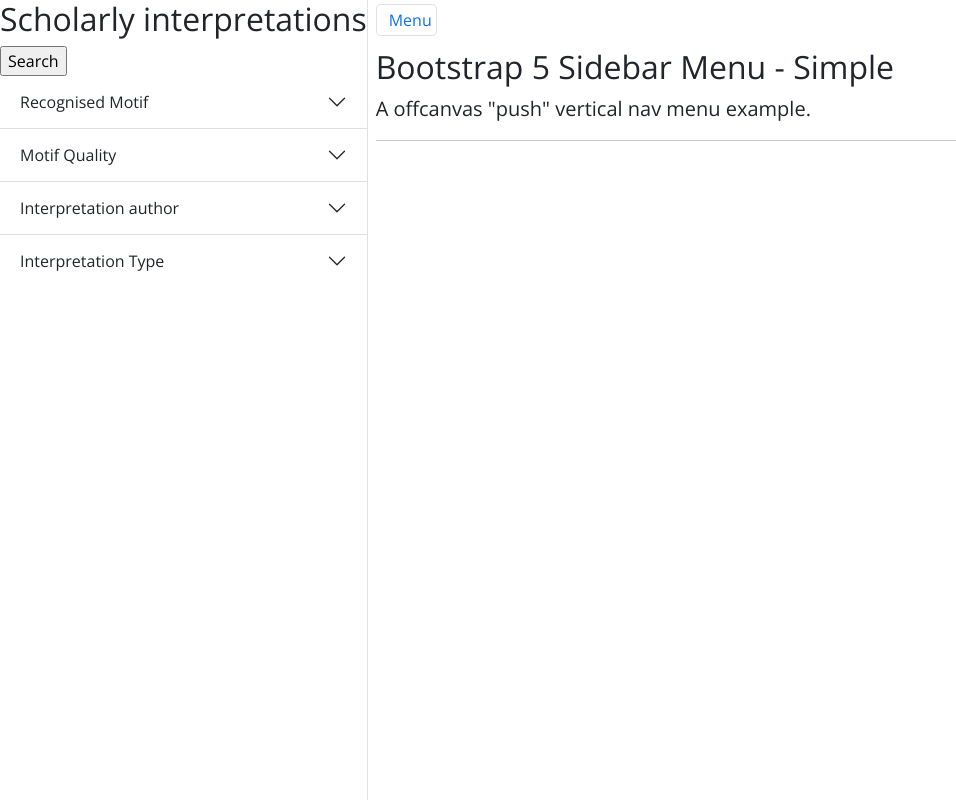
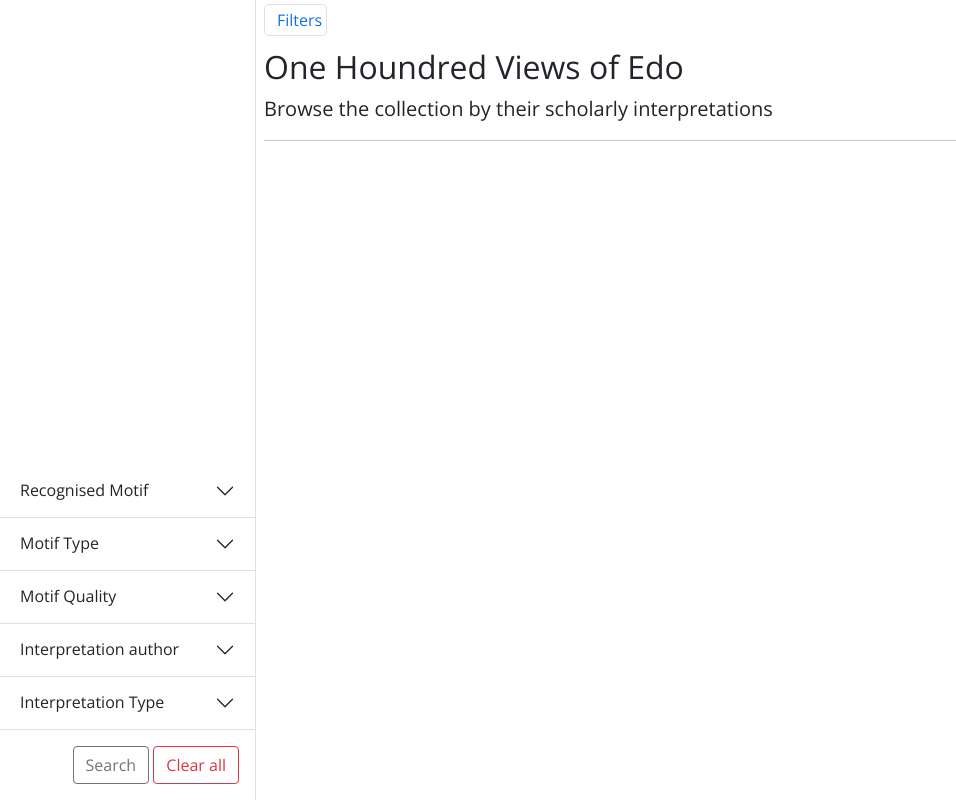
Before and after one commit to ValentinaPasqual/lodedo, a Flask app: page / in a window 1280 px wide. Shown: the whole page, without its empty margins (0-956 px from the left). Run offline with Flask 3, Linux system fonts and the light colour scheme; data that the repository does not hold is empty.

Commit message:
new_hardcoded_facets

```diff
--- a/app.py
+++ b/app.py
@@ -29,33 +29,66 @@
 @app.route('/artworks/<artworkID>')
 def card(artworkID):
 
-    artwork_factual_query = """prefix icon:<http://www.example.org/> SELECT ?p ?o WHERE {icon:""" + artworkID + """?p ?o}"""
-    artwork_factual_result = sparql_api.execute_get_select_query(repository, query=artwork_factual_query)
+    prefixes = """prefix dul: <https://dolcefaketobechanged.org/>
+    prefix icon: <https://w3id.org/icon/ontology/>
+    prefix lodedo: <https://w3id.org/lodedo/data/>"""
 
-    artwork_graphs_query = """prefix icon:<http://www.example.org/> SELECT ?g WHERE { graph ?g {icon:""" + artworkID + """?p ?o}}"""
-    artwork_graphs_result = sparql_api.execute_get_select_query(repository, query=artwork_graphs_query)
+    # TO DO
+    artwork_factual_result = {}
+    #artwork_factual_query = """TBD"""
+    #artwork_factual_result = sparql_api.execute_get_select_query(repository, query=artwork_factual_query)
 
-    artwork_graph_result = {}
-    for g in artwork_graphs_result['results']['bindings']:
-        graph_data = {}
-        artwork_graph_query = """SELECT * WHERE { graph <""" + g["g"]["value"] + """> {?s ?p ?o} ?s rdfs:label ?sLabel. ?p rdfs:label ?pLabel. ?o rdfs:label ?oLabel. }"""
-        graph_assertion_triples = sparql_api.execute_get_select_query(repository, query=artwork_graph_query)
-        graph_data.update({'assertion':graph_assertion_triples})
+    scholar_ints_query = prefixes + """SELECT DISTINCT ?interpretation ?author WHERE {?interpretation icon:aboutWorkOfArt lodedo:""" + artworkID + """; dul:includesAgent ?author}"""
+    scholar_ints_result = sparql_api.execute_get_select_query(repository, query=scholar_ints_query)
 
-        graph_context_query = """SELECT * WHERE { <""" + g["g"]["value"] + """> ?p ?o. ?p rdfs:label ?pLabel. ?o rdfs:label ?oLabel. }"""
-        graph_context_triples = sparql_api.execute_get_select_query(repository, query=graph_context_query)
-        graph_data.update({'context':graph_context_triples})
+    authors_list = []
+    for el in scholar_ints_result['results']['bindings']:
+        authors_list.append(el['author']['value'])
 
-        artwork_graph_result.update({g["g"]["value"]:graph_data})
+    authors_list = list(set(authors_list))
 
-    artwork_conj_query = """prefix icon:<http://www.example.org/> SELECT ?p ?o WHERE { conj ?g {icon:""" + artworkID + """?p ?o}}"""
-    artwork_conj_result = sparql_api.execute_get_select_query(repository, query=artwork_conj_query)
+    scholar_int_result = {}
+    for author in authors_list:
 
-    return render_template('artworks.html', artwork_factual_result=artwork_factual_result, artwork_graph_result=artwork_graph_result, artwork_conj_result=artwork_conj_result)
+        # PREICONOGRAPHICAL SIMPLE ELEMENTS
+        temp = {}
+        for g in scholar_ints_result['results']['bindings']:
+            scholar_int_query = prefixes + """SELECT DISTINCT * WHERE { <""" + g['interpretation']['value'] + """> icon:recognizedArtisticMotif ?motif. ?motif icon:hasFactualMeaning ?meaning. OPTIONAL {?motif dul:hasQuality ?quality}}"""
+            scholar_int_triples = sparql_api.execute_get_select_query(repository, query=scholar_int_query)
+            temp.update({g['interpretation']['value']:scholar_int_triples['results']['bindings']})
+        scholar_int_result.update({author:temp})
+
+        # DO THE SAME FOR COMPOSITIONS
+
+    # scholar_int_result = {}
+    # for g in scholar_ints_result['results']['bindings']:
+    #     scholar_int_query = """SELECT * WHERE { <""" + g['interpretation']['value'] + """> ?p ?o. ?p rdfs:label ?pLabel. OPTIONAL {?o rdfs:label ?oLabel.}}"""
+    #     scholar_int_triples = sparql_api.execute_get_select_query(repository, query=scholar_int_query)
+    #     scholar_int_result.update({g['interpretation']['value']:scholar_int_triples})
+    #
+    #     scholar_class_query = """SELECT * WHERE { <""" + g['interpretation']['value'] + """> a ?o. ?o rdfs:label ?oLabel.}"""
+    #     scholar_class_triples = sparql_api.execute_get_select_query(repository, query=scholar_class_query)
+    #     scholar_int_result[g['interpretation']['value']].update({'classes':scholar_class_triples})
+    #
+    # for int,claims in scholar_int_result.items():
+    #      for claim in claims['results']['bindings']:
+    #         if 'Recognized Artistic Motif'in claim['pLabel']['value'] or 'Recognized Composition' in claim['pLabel']['value']:
+    #             adds_query = """SELECT * WHERE { <""" + claim['o']['value'] + """> ?p ?o. OPTIONAL {?o rdfs:label ?oLabel.}}"""
+    #             adds_triples = sparql_api.execute_get_select_query(repository, query=adds_query)
+    #             claim['o'].update({'others':adds_triples})
+
+
+    # TO DO
+    artwork_conj_result = {}
+    #artwork_conj_query = """prefix icon:<http://www.example.org/> SELECT ?p ?o WHERE { conj ?g {icon:""" + artworkID + """?p ?o}}"""
+    #artwork_conj_result = sparql_api.execute_get_select_query(repository, query=artwork_conj_query)
+
+    return render_template('artworks.html', artwork_factual_result=artwork_factual_result, scholar_int_result=scholar_int_result, artwork_conj_result=artwork_conj_result)
 
 @app.route("/", methods=["GET", "POST"])
 def index():
 
+    # SELECT ALL ARTWORKS QUERY
     sparql_query = """
         prefix icon: <https://w3id.org/icon/ontology/>
         prefix rdfs: <http://www.w3.org/2000/01/rdf-schema#>
@@ -80,95 +113,139 @@
     # Define the facets and their values
     facets = {
         "icon:hasFactualMeaning" : set(),
+        "obj_class_icon:hasFactualMeaning":set(),
         "dul:hasQuality" : set(),
         "dul:includesAgent" : set(),
+        "subj_class_icon:aboutWorkOfArt": set(),
     }
 
     # Collect facet values from the RDF data
     for facet, values in facets.items():
-        query = """
-            prefix icon: <https://w3id.org/icon/ontology/>
-            prefix rdfs: <http://www.w3.org/2000/01/rdf-schema#>
-            prefix dul: <https://dolcefaketobechanged.org/>
 
-            SELECT DISTINCT ?obj
-            WHERE {
-                ?subj """ + facet + """ ?obj .
-            }"""
+        if 'obj_class_' in facet:
+            query = """
+                prefix icon: <https://w3id.org/icon/ontology/>
+                prefix rdfs: <http://www.w3.org/2000/01/rdf-schema#>
+                prefix dul: <https://dolcefaketobechanged.org/>
 
-        results = sparql_api.execute_get_select_query(repository, query=query)
+                SELECT DISTINCT ?class
+                WHERE {
+                    ?subj """ + facet.replace('obj_class_', '') + """ ?obj .
+                    ?obj a ?class
+                }"""
 
-        for row in results['results']['bindings']:
-            res = row['obj']['value'].replace('file:/uploaded/generated/', '')
-            values.add(res)
+            results = sparql_api.execute_get_select_query(repository, query=query)
+
+            for row in results['results']['bindings']:
+                res = row['class']['value'].replace('file:/uploaded/generated/', '')
+                values.add(res)
+
+        if 'subj_class_' in facet:
+            query = """
+                prefix icon: <https://w3id.org/icon/ontology/>
+                prefix rdfs: <http://www.w3.org/2000/01/rdf-schema#>
+                prefix dul: <https://dolcefaketobechanged.org/>
+
+                SELECT DISTINCT ?class
+                WHERE {
+                    ?subj """ + facet.replace('subj_class_', '') + """ ?obj .
+                    ?subj a ?class
+                }"""
+
+            results = sparql_api.execute_get_select_query(repository, query=query)
+
+            for row in results['results']['bindings']:
+                res = row['class']['value'].replace('file:/uploaded/generated/', '')
+                values.add(res)
+
+        if 'class' not in facet:
+            query = """
+                prefix icon: <https://w3id.org/icon/ontology/>
+                prefix rdfs: <http://www.w3.org/2000/01/rdf-schema#>
+                prefix dul: <https://dolcefaketobechanged.org/>
+
+                SELECT DISTINCT ?obj
+                WHERE {
+                    ?subj """ + facet + """ ?obj .
+                }"""
+
+            results = sparql_api.execute_get_select_query(repository, query=query)
+
+            for row in results['results']['bindings']:
+                res = row['obj']['value'].replace('file:/uploaded/generated/', '')
+                values.add(res)
 
     for facet, values in facets.items():
         sorted_values = sorted(values)
         facets[facet] = sorted_values
 
-    int_set = set()
-    int_set.add('PreiconographicalRecognition')
-    int_set.add('IconographicalRecognition')
-    facets.update({'Interpretation Type': int_set})
+    # Add a filter specifically for iconographical types
+    # int_set = set()
+    # int_set.add('PreiconographicalRecognition')
+    # int_set.add('IconographicalRecognition')
+    # facets.update({'Interpretation Type': int_set})
+
 
     # Handle form submission
     if request.method == "POST":
-        selected_facets = {
-            facet: request.form.getlist(facet) for facet in facets.keys()
-        }
+        if "clearAllBtn" in request.form:
+            # Clear all selected facets
+            selected_facets = {}
+        else:
+            selected_facets = {
+                facet: request.form.getlist(facet) for facet in facets.keys()
+            }
 
-        # Build and execute the SPARQL query
+            # Build and execute the SPARQL query
+            sparql_query = """
+                prefix icon: <https://w3id.org/icon/ontology/>
+                prefix rdfs: <http://www.w3.org/2000/01/rdf-schema#>
+                prefix dul: <https://dolcefaketobechanged.org/>
+                SELECT ?item ?image
+                WHERE {
+                    ?item icon:image ?image.
+                    ?interpretation icon:aboutWorkOfArt ?item.
+            """
 
-        sparql_query = """
-            prefix icon: <https://w3id.org/icon/ontology/>
-            prefix rdfs: <http://www.w3.org/2000/01/rdf-schema#>
-            prefix dul: <https://dolcefaketobechanged.org/>
-            SELECT ?item ?image
-            WHERE {
-                ?item icon:image ?image.
-                ?interpretation icon:aboutWorkOfArt ?item.
-        """
+            filter_clauses = []
 
-        filter_clauses = []
+            for facet, values in selected_facets.items():
+                if values:
+                    filter_clause = ''
+                    if facet == "icon:hasFactualMeaning":
+                        filter_clause += "?interpretation icon:recognizedArtisticMotif ?motif. ?motif icon:hasFactualMeaning ?hasFactualMeaning ."
+                    if facet == "dul:hasQuality":
+                        filter_clause += "?interpretation icon:recognizedArtisticMotif ?motif. ?motif icon:hasFactualMeaning ?hasFactualMeaning . ?motif dul:hasQuality ?hasQuality."
+                    if facet == "dul:includesAgent":
+                        filter_clause += "?interpretation dul:includesAgent ?includesAgent."
+                    if facet == "subj_class_icon:aboutWorkOfArt":
+                        filter_clause += "?interpretation icon:recognizedArtisticMotif ?motif. ?interpretation a ?subj_class_aboutWorkOfArt."
+                    if facet == "obj_class_icon:hasFactualMeaning":
+                        filter_clause += "?interpretation icon:recognizedArtisticMotif ?motif.  ?motif icon:hasFactualMeaning ?hasFactualMeaning. ?hasFactualMeaning a ?obj_class_hasFactualMeaning."
 
-        for facet, values in selected_facets.items():
-            print(facet)
-            if values:
-                filter_clause = ''
-                if facet == "icon:hasFactualMeaning":
-                    filter_clause += "?interpretation icon:recognizedArtisticMotif ?motif. ?motif icon:hasFactualMeaning ?hasFactualMeaning ."
-                if facet == "dul:hasQuality":
-                    filter_clause += "?interpretation icon:recognizedArtisticMotif ?motif. ?motif icon:hasFactualMeaning ?hasFactualMeaning . ?motif dul:hasQuality ?hasQuality."
-                if facet == "dul:includesAgent":
-                    filter_clause += "?interpretation dul:includesAgent ?includesAgent."
-                if facet == "Interpretation Type":
-                    filter_clause += "?interpretation a ?InterpretationType."
+                    # adds selected filters
+                    filters_list = ', '.join(['<' + value + '>' for value in values])
+                    filter_clause += f"FILTER (?{facet.replace('icon:', '').replace('dul:', '').replace(' ', '')} IN ({filters_list}))."
+                    filter_clauses.append(filter_clause)
 
-                # adds selected filters
-                if facet != "Interpretation Type":
-                    filters_list = ', '.join(['<' + value + '>' for value in values])
-                else:
-                    filters_list = ', '.join(['icon:' + value for value in values])
-                filter_clause += f"FILTER (?{facet.replace('icon:', '').replace('dul:', '').replace(' ', '')} IN ({filters_list}))."
-                filter_clauses.append(filter_clause)
+            if filter_clauses:
+                sparql_query += ' '.join(filter_clauses)
 
-        if filter_clauses:
-            sparql_query += ' '.join(filter_clauses)
+            sparql_query += "}"
 
-        sparql_query += "}"
+            print(sparql_query)
 
-        results = sparql_api.execute_get_select_query(repository, query=sparql_query)
+            results = sparql_api.execute_get_select_query(repository, query=sparql_query)
 
-        result_cards = []
+            result_cards = []
 
-        unique_items = set()
-        for row in results['results']['bindings']:
-            item = row['item']['value']
-            image = row['image']['value']
-            if item not in unique_items:
-                unique_items.add(item)
-                result_cards.append({"item": item, "image": image})
-
+            unique_items = set()
+            for row in results['results']['bindings']:
+                item = row['item']['value']
+                image = row['image']['value']
+                if item not in unique_items:
+                    unique_items.add(item)
+                    result_cards.append({"item": item, "image": image})
 
         return render_template("index.html", facets=facets, selected_facets=selected_facets, result_cards=result_cards)
 
--- a/assets/style.css
+++ b/assets/style.css
@@ -9,3 +9,7 @@
     max-height: 30vh; /* Set the maximum height to 5vh (5% of viewport height) */
     overflow-y: auto; /* Enable vertical scrolling when content overflows */
 }
+
+#sidebar {min-width: 20vw}
+
+#sidebar-title {font-size: 30px}
--- a/templates/index.html
+++ b/templates/index.html
@@ -15,18 +15,19 @@
 <div class="container-fluid">
     <div class="row flex-nowrap">
         <div class="col-auto px-0">
-            <div id="sidebar" class="collapse collapse-horizontal show border-end">
+            <div id="sidebar" class="collapse collapse-horizontal show border-end sticky-top">
                 <div id="sidebar-nav" class="list-group border-0 rounded-0 text-sm-start min-vh-100">
+                  <div class="position-absolute bottom-0 w-100">
+
                   <form method="POST">
-                      <h2> Scholarly interpretations </h2>
-                        <input type="submit" value="Search">
+
                       <div class="accordion accordion-flush" id="accordionFlushExample">
 
                       {% for facet, values in facets.items() %}
                       <div class="accordion-item">
                         <h2 class="accordion-header" id="flush-{{ facet|replace(':','')|replace(' ','') }}">
                           <button class="accordion-button collapsed" type="button" data-bs-toggle="collapse" data-bs-target="#flush-collapse{{ facet|replace(':','')|replace(' ','') }}" aria-expanded="false" aria-controls="flush-collapse{{ facet|replace(':','')|replace(' ','') }}">
-                            {{ facet|replace("icon:hasFactualMeaning","Recognised Motif")|replace("dul:hasQuality","Motif Quality")|replace("dul:includesAgent","Interpretation author") }}
+                            {{ facet|replace('obj_class_icon:hasFactualMeaning', 'Motif Type')|replace("icon:hasFactualMeaning","Recognised Motif")|replace("dul:hasQuality","Motif Quality")|replace("dul:includesAgent","Interpretation author")|replace('subj_class_icon:aboutWorkOfArt', 'Interpretation Type')}}
                           </button>
                         </h2>
                         <div id="flush-collapse{{ facet|replace(':','')|replace(' ','') }}" class="accordion-collapse collapse" aria-labelledby="flush-{{ facet|replace(':','')|replace(' ','') }}}" data-bs-parent="#accordionFlushExample">
@@ -36,8 +37,8 @@
                                     <li class="list-group-item border-end-0">
                                         <label>
                                             <input type="checkbox" name={{ facet }} value={{ value }}
-                                                   {% if selected_facets.get(facet) and value in selected_facets[facet] %}checked{% endif %}>
-                                             {{ value|replace('https://w3id.org/lodedo/data/', '') }}
+                                                   {% if selected_facets.get(facet) and value in selected_facets[facet] %}checked{% endif %} onclick="moveToTop(this)">
+                                             {{ value|replace('https://w3id.org/lodedo/data/', 'lodedo:')|replace('http://www.ontologydesignpatterns.org/ont/dul/DUL.owl#', 'dul:')|replace('https://w3id.org/arco/ontology/context-description/','arco:')|replace('https://w3id.org/icon/ontology/','icon:')|replace('http://purl.org/emmedi/hico/', 'hico:')}}
                                         </label>
                                     </li>
                                 {% endfor %}
@@ -46,18 +47,22 @@
                         </div>
                       </div>
                       {% endfor %}
+                      <div class="float-end m-3">
+                          <input type="submit" value="Search" class="btn btn-outline-secondary">
+                          <button type="submit" value="Clear all" class="btn btn-outline-danger" name="clearAllBtn">Clear all</button>
+                        </div>
                     </div>
-
                   </form>
+                </div>
                 </div>
             </div>
         </div>
         <main class="col ps-md-2 pt-2">
-            <a href="#" data-bs-target="#sidebar" data-bs-toggle="collapse" class="border rounded-3 p-1 text-decoration-none"><i class="bi bi-list bi-lg py-2 p-1"></i> Menu</a>
+            <a href="#" data-bs-target="#sidebar" data-bs-toggle="collapse" class="border rounded-3 p-1 text-decoration-none"><i class="bi bi-list bi-lg py-2 p-1"></i>Filters</a>
             <div class="page-header pt-3">
-                <h2>Bootstrap 5 Sidebar Menu - Simple</h2>
+                <h2>One Houndred Views of Edo</h2>
             </div>
-            <p class="lead">A offcanvas "push" vertical nav menu example.</p>
+            <p class="lead">Browse the collection by their scholarly interpretations</p>
             <hr>
             <div class="row">
                   {% for card in result_cards %}
@@ -76,6 +81,18 @@
 </div>
 <script src="https://cdn.jsdelivr.net/npm/bootstrap@5.0.2/dist/js/bootstrap.bundle.min.js" integrity="sha384-MrcW6ZMFYlzcLA8Nl+NtUVF0sA7MsXsP1UyJoMp4YLEuNSfAP+JcXn/tWtIaxVXM" crossorigin="anonymous"></script>
 
+<script>
+function moveToTop(checkbox) {
+    // Get the parent <ul> element
+    var ul = checkbox.closest('ul');
+
+    // Get the <li> element containing the checkbox
+    var listItem = checkbox.closest('li');
+
+    // Move the <li> element to the top of the <ul>
+    ul.insertBefore(listItem, ul.firstChild);
+}
+</script>
 
 </body>
 </html>
```
Also changed, not shown: templates/artworks.html (+14 -31 lines).
